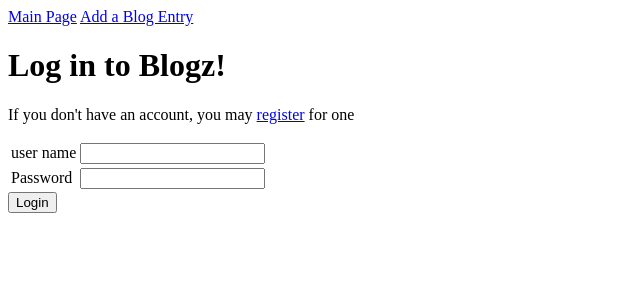
After one commit to jetch5/Blogz, a Flask app: template templates/login.html in a window 1280 px wide. The commit adds this page. Shown: the top 300 px of the page, without its empty margins (0-640 px from the left). Run offline with Flask 2, Linux system fonts and the light colour scheme; the template is opened without the code that fills it, so the values that code supplies are empty.

Commit message:
first commit

```diff
--- a/templates/blog.html
+++ b/templates/blog.html
@@ -1,13 +1,13 @@
 {% extends "base.html" %}
 
 <nav>
-    <a href="/blog">Main Page</a>
+    <a href="/blog">Home Page</a>
     <a href="/entry">Add Blog Entry</a>
 </nav>
 
 {% block content %}
 
-    <h1>Build a Blog</h1>
+    <h1>Blogz</h1>
 
     {% if posts|length == 0 %}
     <h3>No blog posts yet.</h3>
--- a/templates/entry.html
+++ b/templates/entry.html
@@ -2,7 +2,7 @@
 
 {% block content %}
 
-    <h1>Add a Blog Entry</h1>
+    <h1>Add a Blog</h1>
     <br>
     <form method='post' action='/entryCheck'>
         <label>Title:
--- /dev/null
+++ b/templates/login.html
@@ -0,0 +1,23 @@
+{% extends "base.html" %}
+
+{% block content %}
+<h1>Log in to Blogz!</h1>
+<p>If you don't have an account, you may <a href="/register">register</a> for one</p>
+<form action="/login" method="post">
+    <table>
+        <tr>
+            <td><label for="email">user name</label></td>
+            <td>
+                <input name="email" type="email" value="{{ email }}">
+            </td>
+        </tr>
+        <tr>
+            <td><label for="password">Password</label></td>
+            <td>
+                <input name="password" type="password">
+            </td>
+        </tr>
+    </table>
+    <input type="submit" value="Login">
+</form>
+{% endblock %}
--- a/templates/newpost.html
+++ b/templates/newpost.html
@@ -1,7 +1,7 @@
 {% extends "base.html" %}
 
 <nav>
-        <a href="/blog">Main Page</a>
+        <a href="/blog">Home Page</a>
         <a href="/entry">Add a Blog Entry</a>
 </nav>
 
```
Also changed, not shown: templates/index.html (added), templates/register.html (added).
